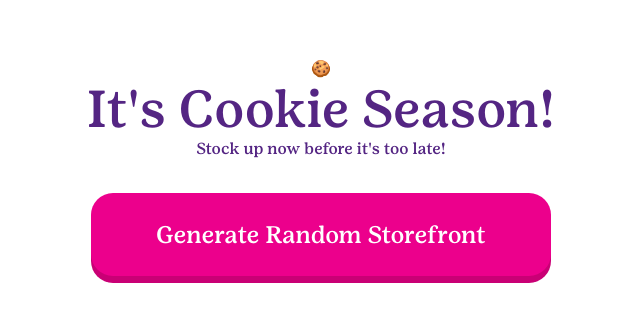
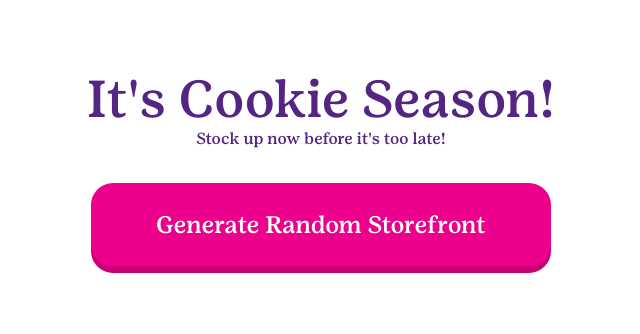
Before and after one commit to gscncprodprog/gscncprodprog.github.io, a plain HTML site: page index.html in a window 1280 px wide. Shown: the part 228-562 px from the top of the page, without its empty margins (319-959 px from the left). Drawn offline with Linux system fonts and the light colour scheme.

Commit message:
Remove logo div from header
Removed logo div from header in index.html

```diff
--- a/index.html
+++ b/index.html
@@ -63,7 +63,6 @@
     <main class="main-container">
 
         <header>
-            <div class="logo">🍪</div>
 
             <h1>It's Cookie Season!</h1>
 
```
